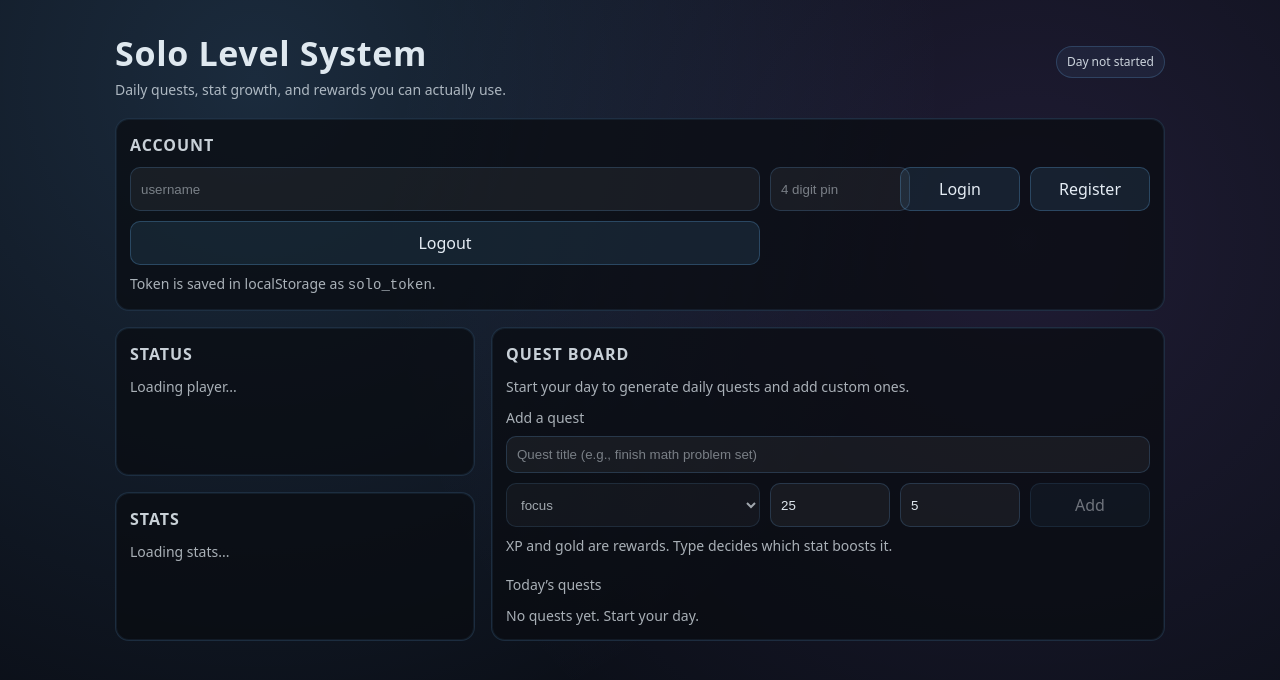
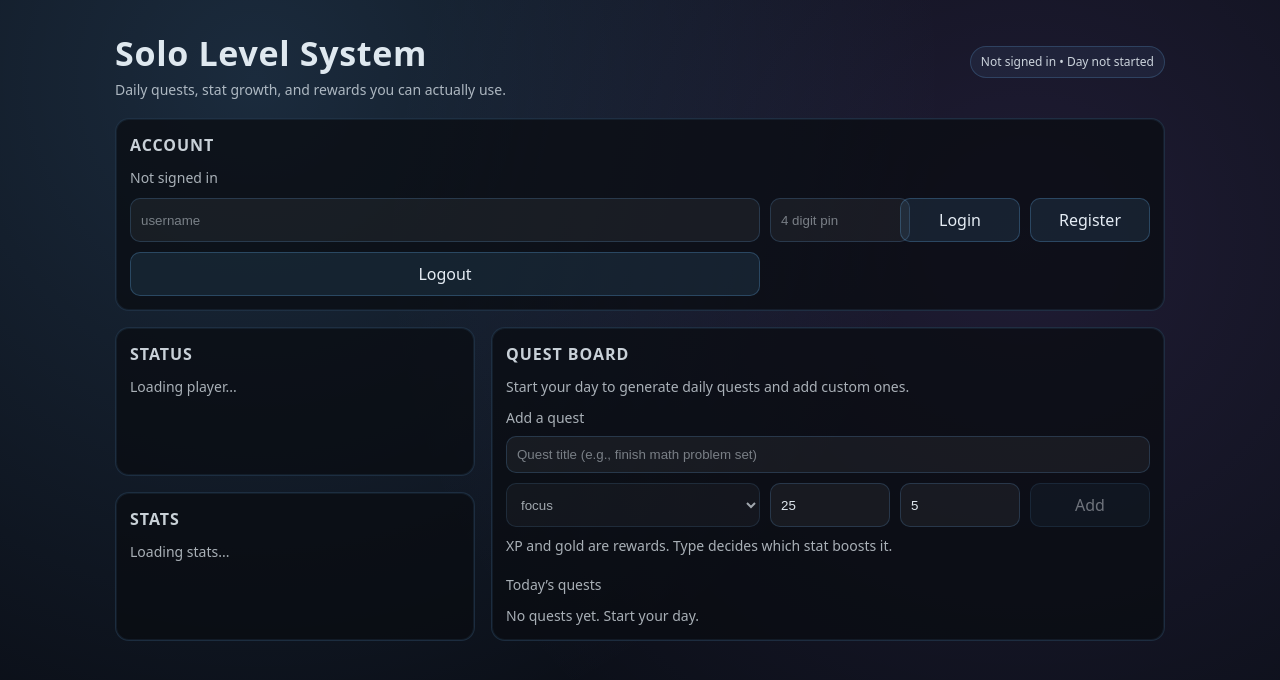
Before and after one commit to krisuryanshi/solo-level-system, a React (Vite) app in the folder client/: page / in a window 1280 px wide. Shown: the top 680 px of the page. Built offline with nearby package versions, Linux system fonts and the light colour scheme.

Commit message:
add signedInAs state

```diff
--- a/client/src/App.jsx
+++ b/client/src/App.jsx
@@ -31,6 +31,7 @@ export default function App() {
   const [newGold, setNewGold] = useState(5);
   const [authUser, setAuthUser] = useState("");
   const [authPin, setAuthPin] = useState("");
+  const [signedInAs, setSignedInAs] = useState("");
 
   async function login(username, pin) {
     setError("");
@@ -45,6 +46,7 @@ export default function App() {
       return;
     }
     localStorage.setItem(TOKEN_KEY, data.token);
+    setSignedInAs(data.username || username);
     await load();
   }
 
@@ -61,11 +63,13 @@ export default function App() {
       return;
     }
     localStorage.setItem(TOKEN_KEY, data.token);
+    setSignedInAs(data.username || username);
     await load();
   }
 
   function logout() {
     localStorage.removeItem(TOKEN_KEY);
+    setSignedInAs("");
     setPlayer(null);
     setDay(null);
     setQuests([]);
@@ -133,11 +137,19 @@ export default function App() {
             <div className="subtle">Daily quests, stat growth, and rewards you can actually use.</div>
           </div>
 
-          {day ? <div className="pill">Day: {day.dayKey}</div> : <div className="pill">Day not started</div>}
+          <div className="pill">
+            {signedInAs ? `Signed in: ${signedInAs}` : "Not signed in"}
+            {day ? ` • Day: ${day.dayKey}` : " • Day not started"}
+          </div>
+
         </div>
 
         <div className="card" style={{ marginBottom: 16 }}>
           <h2>ACCOUNT</h2>
+
+          <div className="subtle" style={{ marginBottom: 10 }}>
+            {signedInAs ? `Signed in as ${signedInAs}` : "Not signed in"}
+          </div>
 
           <div className="formRow">
             <input
@@ -168,9 +180,6 @@ export default function App() {
             </button>
           </div>
 
-          <div className="subtle" style={{ marginTop: 8 }}>
-            Token is saved in localStorage as <code>solo_token</code>.
-          </div>
         </div>
 
         <div className="grid">
```
